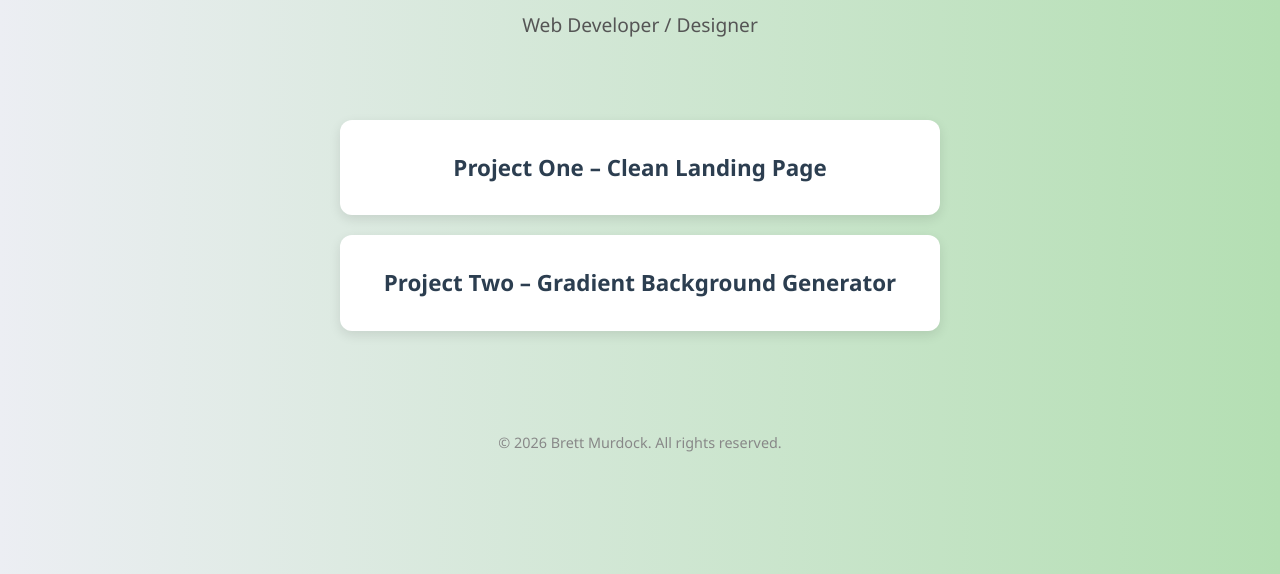
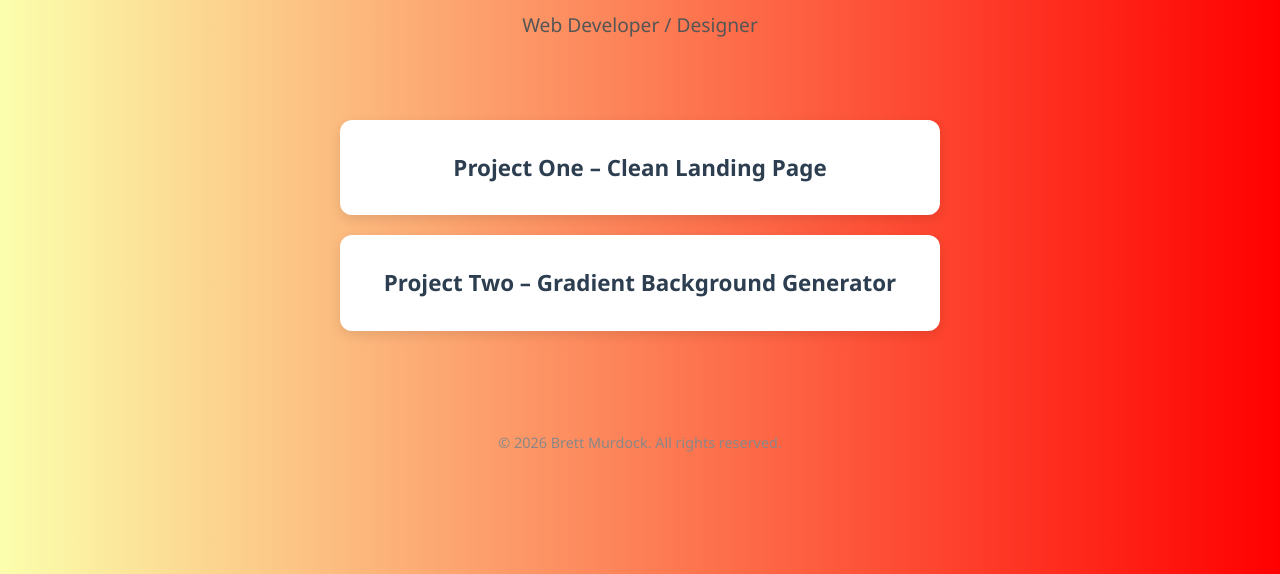
Before and after one commit to bmurda/portfolio, a plain HTML site: page index.html in a window 1280 px wide. Shown: the part 226-800 px from the top of the page. Drawn offline with Linux system fonts and the light colour scheme.

Commit message:
Update index.html

```diff
--- a/index.html
+++ b/index.html
@@ -7,7 +7,7 @@
     <style>
         body {
             font-family: 'Segoe UI', Tahoma, Geneva, Verdana, sans-serif;
-            background: linear-gradient(to right, rgb(236, 238, 243), rgb(180, 223, 179));
+            background: linear-gradient(to right, rgb(251, 255, 173), rgb(255, 0, 0));
             color: #333;
             margin: 0;
             padding: 0;
```
